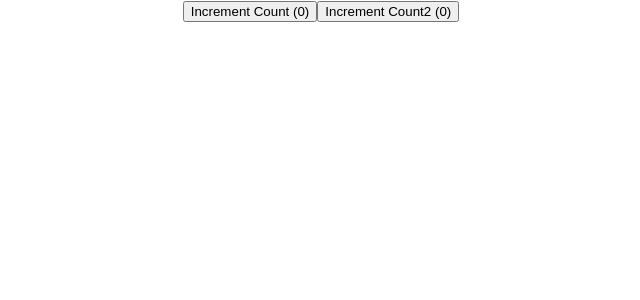
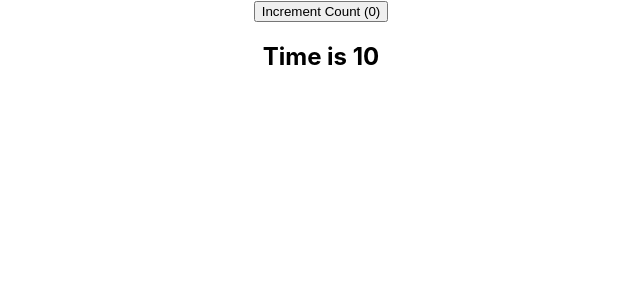
Before and after one commit to bhagyashriyogeshpatil/gitpod-react-hooks-network-requests, a React (Create React App) app in the folder my-app/: page / in a window 1280 px wide. Shown: the top 300 px of the page, without its empty margins (319-959 px from the left). Built offline with nearby package versions, Linux system fonts and the light colour scheme.

Commit message:
rename component UseEffectCounter to UseEffectCounterWithTimer and implement timer

```diff
--- a/my-app/src/App.js
+++ b/my-app/src/App.js
@@ -6,6 +6,7 @@ import UseStateWithArrays from "./components/UseStateWithArrays";
 import UseStateWithObjects from "./components/UseStateWithObjects";
 import CounterClassComponent from "./components/CounterClassComponent";
 import UseEffectCounter from "./components/UseEffectCounter";
+import UseEffectCounterWithTimer from "./components/UseEffectCounterWithTimer";
 
 function App() {
   return <div className="App">
@@ -15,7 +16,8 @@ function App() {
       {/* <UseStateWithArrays />  */}
       {/* <UseStateWithObjects /> */}
       {/* <ClassCounter /> */}
-      <UseEffectCounter />
+      {/* <UseEffectCounter /> */}
+      <UseEffectCounterWithTimer />
     </div>;
 }
 
--- /dev/null
+++ b/my-app/src/components/UseEffectCounterWithTimer.js
@@ -0,0 +1,29 @@
+import React, {useState, useEffect} from 'react'
+
+function UseEffectCounterWithTimer() {
+    const [count, setCount] = useState(0);
+    const [time, setTime] = useState(0);
+
+    useEffect(() => {
+        console.log('count 1 effect');
+        document.title = count;
+    }, [count]);
+    useEffect(()=>{
+        console.log('Creating timer');
+        const interval = setInterval(() => {
+            setTime(time => time + 1)
+        }, 1000);
+    }, []);
+    return (
+        <div>
+            <button onClick={
+                () => setCount(count => count + 1)
+            }>
+                Increment Count ({count})
+            </button>
+            <h2>Time is {time}</h2>
+        </div>
+    )
+}
+
+export default UseEffectCounterWithTimer
```
